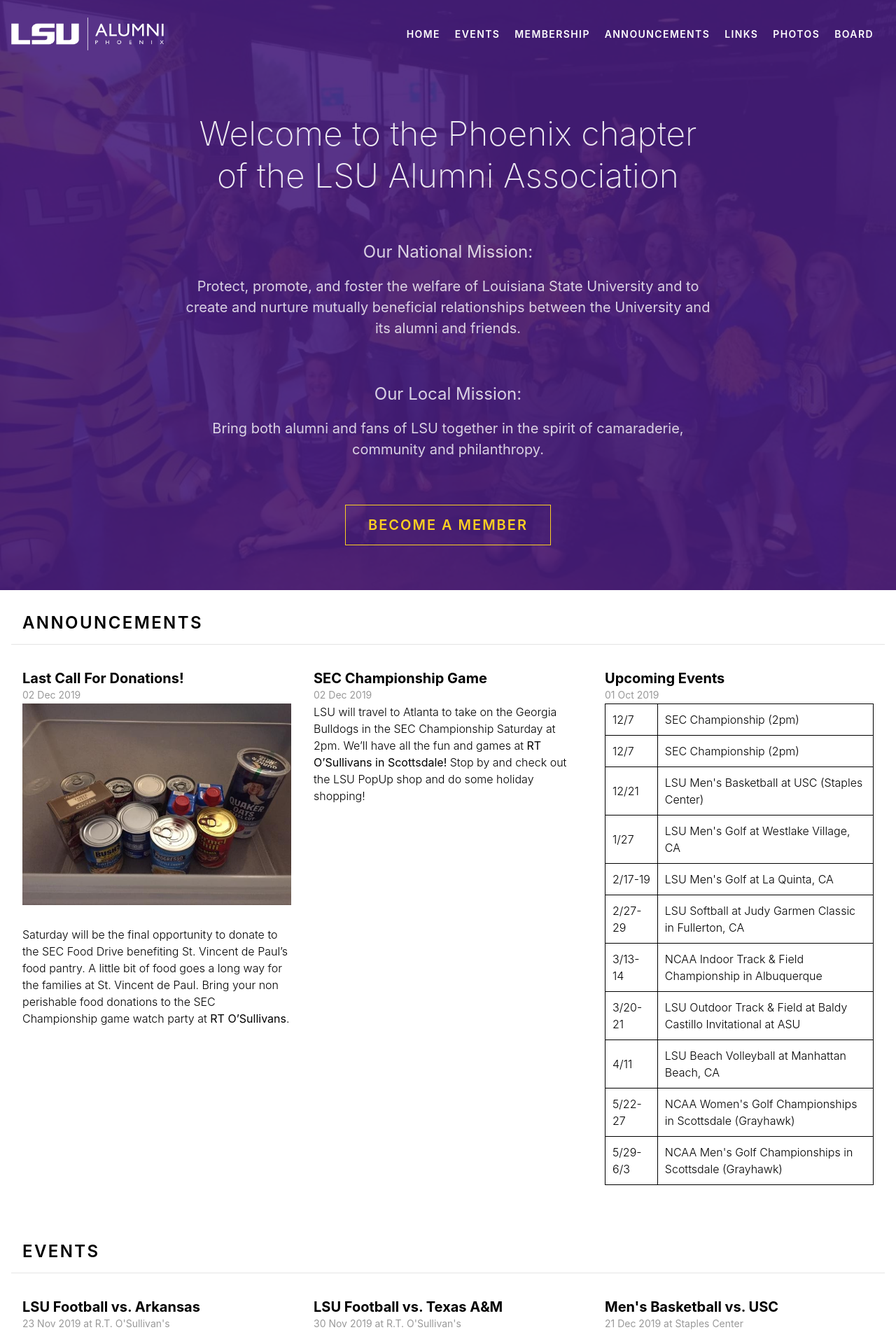
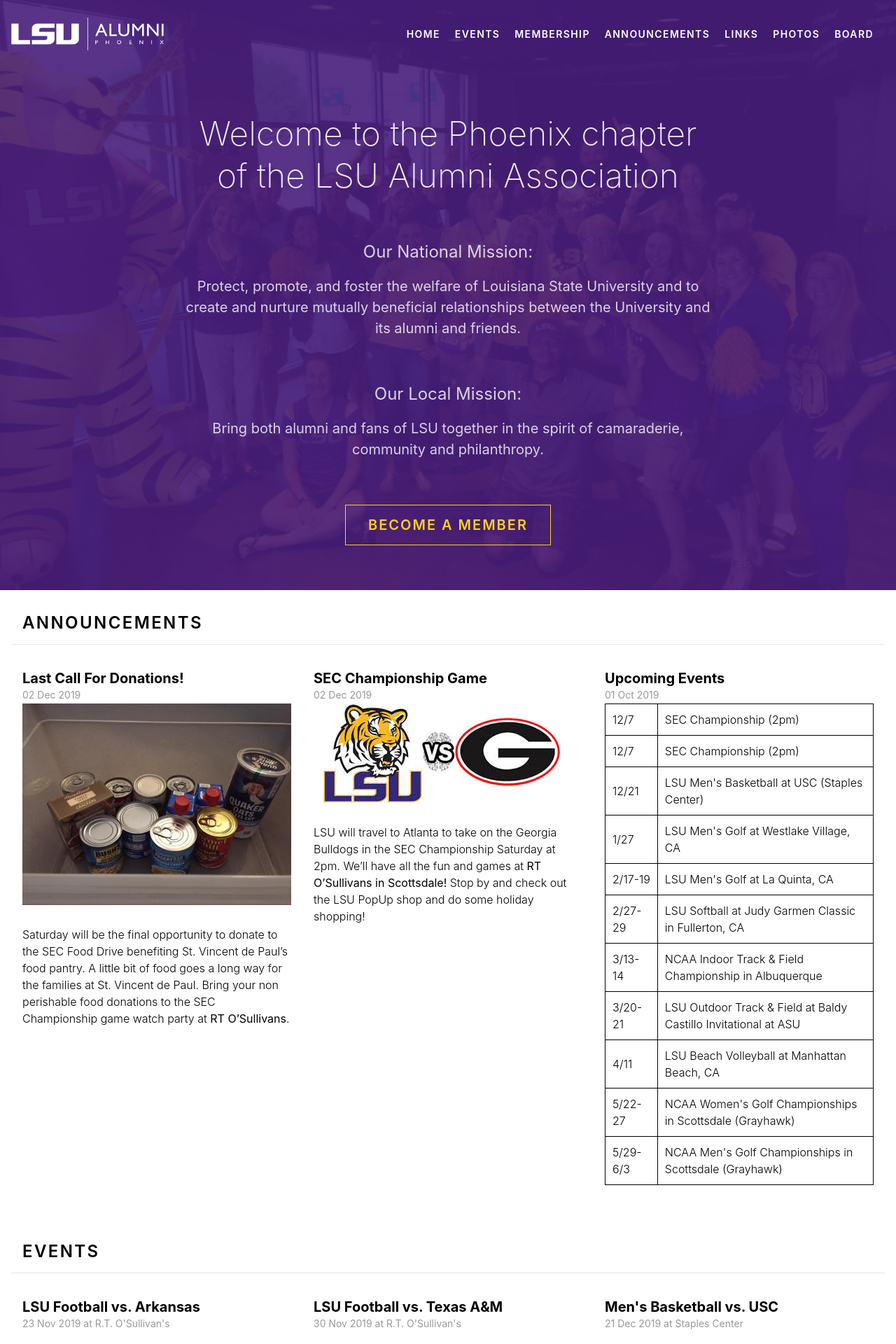
Before and after one commit to lsu-phoenix-alumni/lsu-phoenix-alumni.github.io, a Jekyll site: the page built from index.html, in a window 1280 px wide. Shown: the top 1920 px of the page at 70% size. Built offline with Jekyll 4.4.1, drawn with Linux system fonts in a browser that asks for light colours.

Commit message:
Updated Sec Championship Game

```diff
--- a/_announcements/sec-championship-game.markdown
+++ b/_announcements/sec-championship-game.markdown
@@ -3,4 +3,6 @@
 date: 2019-12-02 15:49:00 -07:00
 ---
 
+![alt text](https://lsu-phoenix-alumni.github.io/assets/img/LSU-UGA.jpg)
+<br>
 LSU will travel to Atlanta to take on the Georgia Bulldogs in the SEC Championship Saturday at 2pm. We'll have all the fun and games at  **RT O'Sullivans in Scottsdale!**  Stop by and check out the LSU PopUp shop and do some holiday shopping!
```
